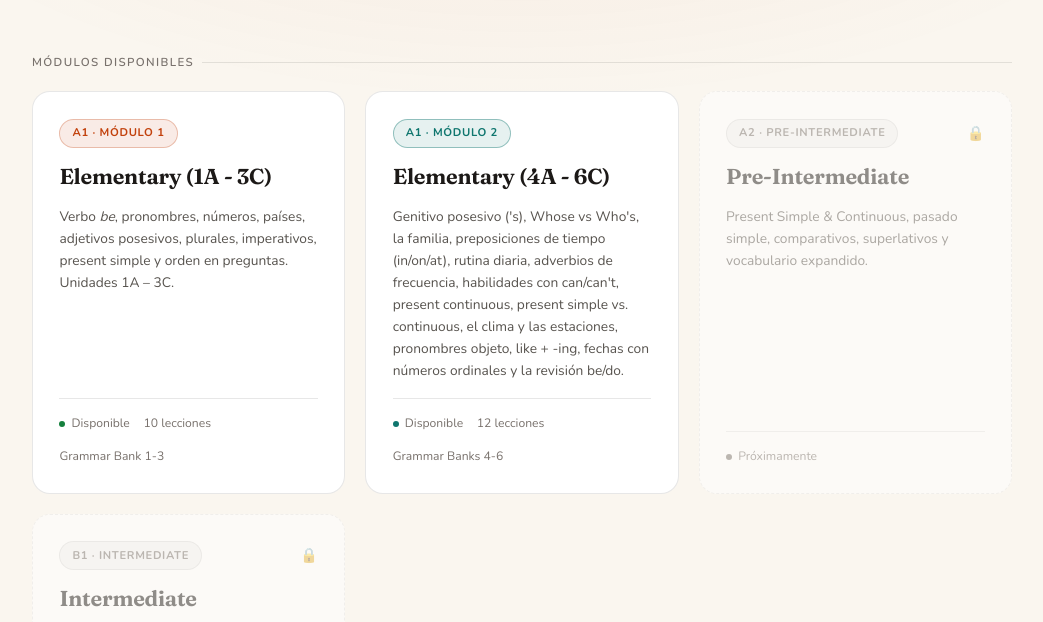
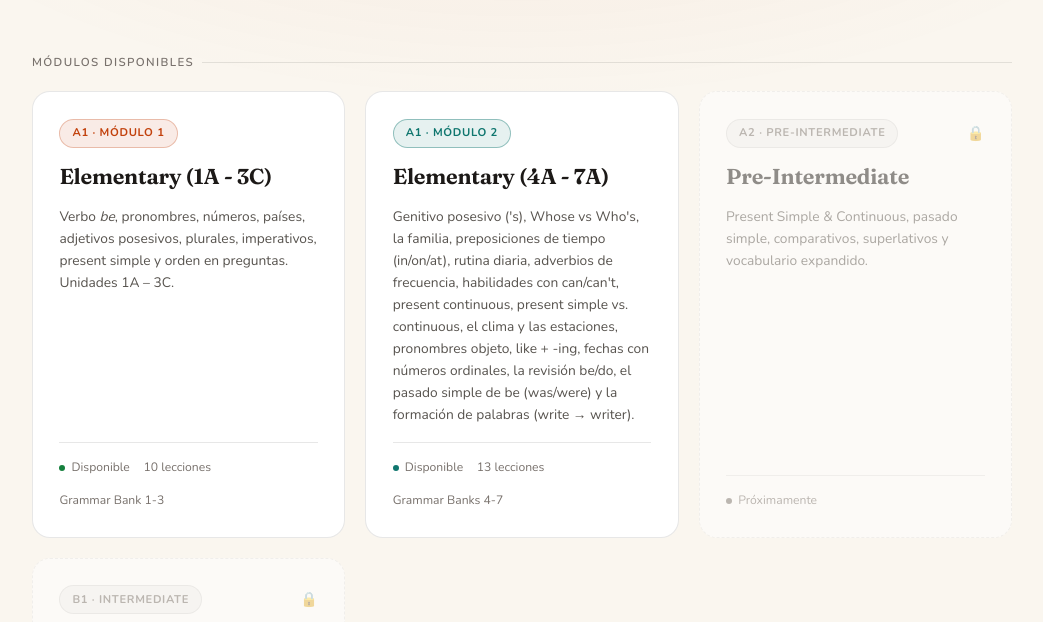
Before and after one commit to Axellesca/english-study, a plain HTML site: page index.html in a window 1280 px wide. Shown: the part 178-800 px from the top of the page, without its empty margins (118-1161 px from the left). Drawn offline with nearby package versions, Linux system fonts and the light colour scheme.

Commit message:
feat(portal): extend Modulo 2 card and hub labels to Units 4A-7A
Actualiza la portada y el hub de A1 para reflejar que el Modulo 2 ahora cierra en 7A: titulo 'Elementary (4A - 7A)', 13 lecciones, Grammar Banks 4-7 y el contenido nuevo (pasado simple de be y formacion de palabras) en la descripcion de la card.

```diff
--- a/index.html
+++ b/index.html
@@ -508,12 +508,12 @@
         <div class="card-top">
           <span class="level-pill teal-pill">A1 · Módulo 2</span>
         </div>
-        <div class="card-title">Elementary (4A - 6C)</div>
-        <p class="card-desc">Genitivo posesivo ('s), Whose vs Who's, la familia, preposiciones de tiempo (in/on/at), rutina diaria, adverbios de frecuencia, habilidades con can/can't, present continuous, present simple vs. continuous, el clima y las estaciones, pronombres objeto, like + -ing, fechas con números ordinales y la revisión be/do.</p>
+        <div class="card-title">Elementary (4A - 7A)</div>
+        <p class="card-desc">Genitivo posesivo ('s), Whose vs Who's, la familia, preposiciones de tiempo (in/on/at), rutina diaria, adverbios de frecuencia, habilidades con can/can't, present continuous, present simple vs. continuous, el clima y las estaciones, pronombres objeto, like + -ing, fechas con números ordinales, la revisión be/do, el pasado simple de be (was/were) y la formación de palabras (write → writer).</p>
         <div class="card-meta">
           <span class="meta-item"><span class="meta-dot teal-dot"></span> Disponible</span>
-          <span class="meta-item">12 lecciones</span>
-          <span class="meta-item">Grammar Banks 4-6</span>
+          <span class="meta-item">13 lecciones</span>
+          <span class="meta-item">Grammar Banks 4-7</span>
         </div>
       </a>
 
```
Also changed, not shown: A1/index.html (+1 -1 lines).
